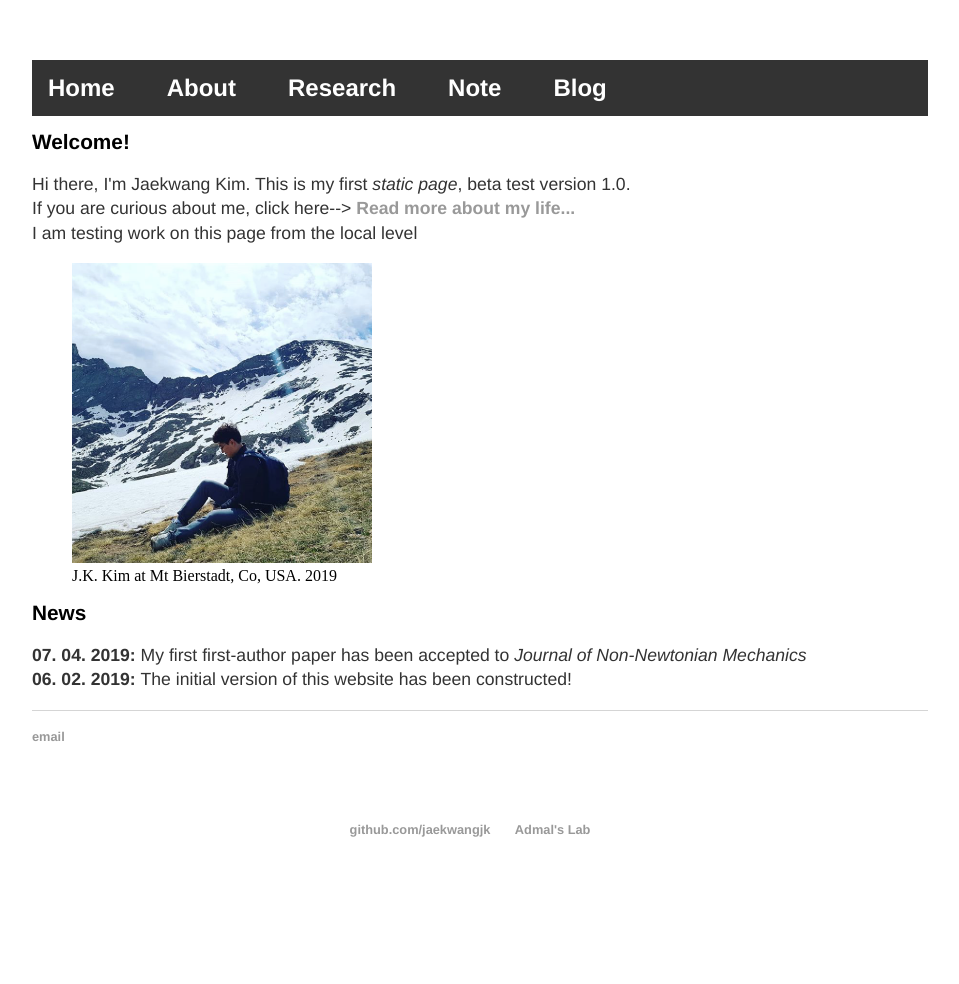
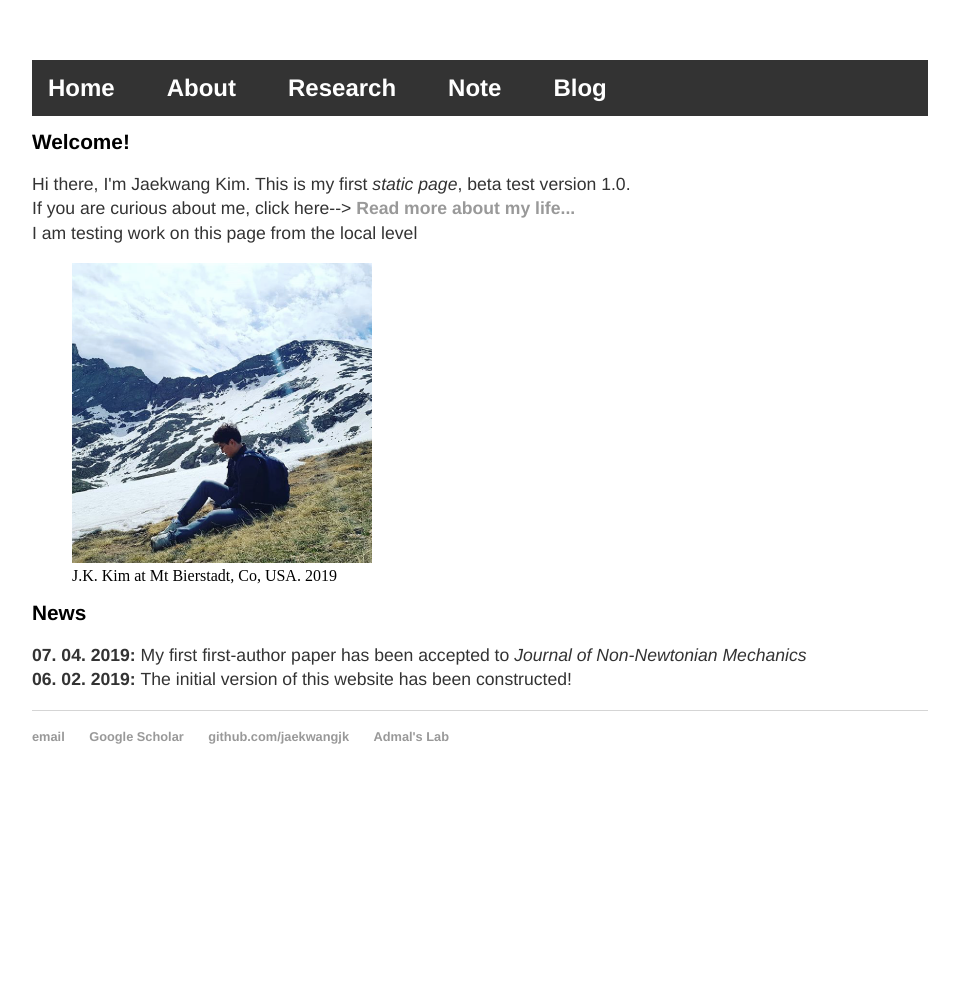
Before and after one commit to jaekwangjk/jaekwangjk.github.io, a Jekyll site: the page built from index.html, in a window 1280 px wide. Shown: the whole page, without its empty margins (160-1119 px from the left). Built offline with Jekyll 4.4.1, drawn with Linux system fonts in a browser that asks for light colours; after the commit the page ends 900 px from its top, so only the background shows below that.

```diff
--- a/_layouts/default.html
+++ b/_layouts/default.html
@@ -5,6 +5,7 @@
 			<!-- link to main stylesheet -->
 			<link rel="stylesheet" type="text/css" href="/css/main.css">
 		</head>
+
 		<body>
 			<nav>
 	    		<ul>
@@ -22,12 +23,13 @@
 			</div><!-- /.container -->
 			<footer>
 	    		<ul>
-	        		<li><b href="mailto:jaekwangjk@gmail.com">email</a></li>
-					<li><a href="https://scholar.google.com.au/citations?user=cUC6V7kAAAAJ&hl=en">
+	        		<li><b href="mailto:jaekwangjk@gmail.com">email</b></li>
+					<li><b href="https://scholar.google.com.au/citations?user=cUC6V7kAAAAJ&hl=en">
 					Google Scholar</b></li>
 	        		<li><b href="https://github.com/jaekwangjk">github.com/jaekwangjk</b></li>
 					<li><b href="https://publish.illinois.edu/admal/">Admal's Lab</b></li>
-				</ul>
+			</ul>
 			</footer>
+
 		</body>
 	</html>
```
